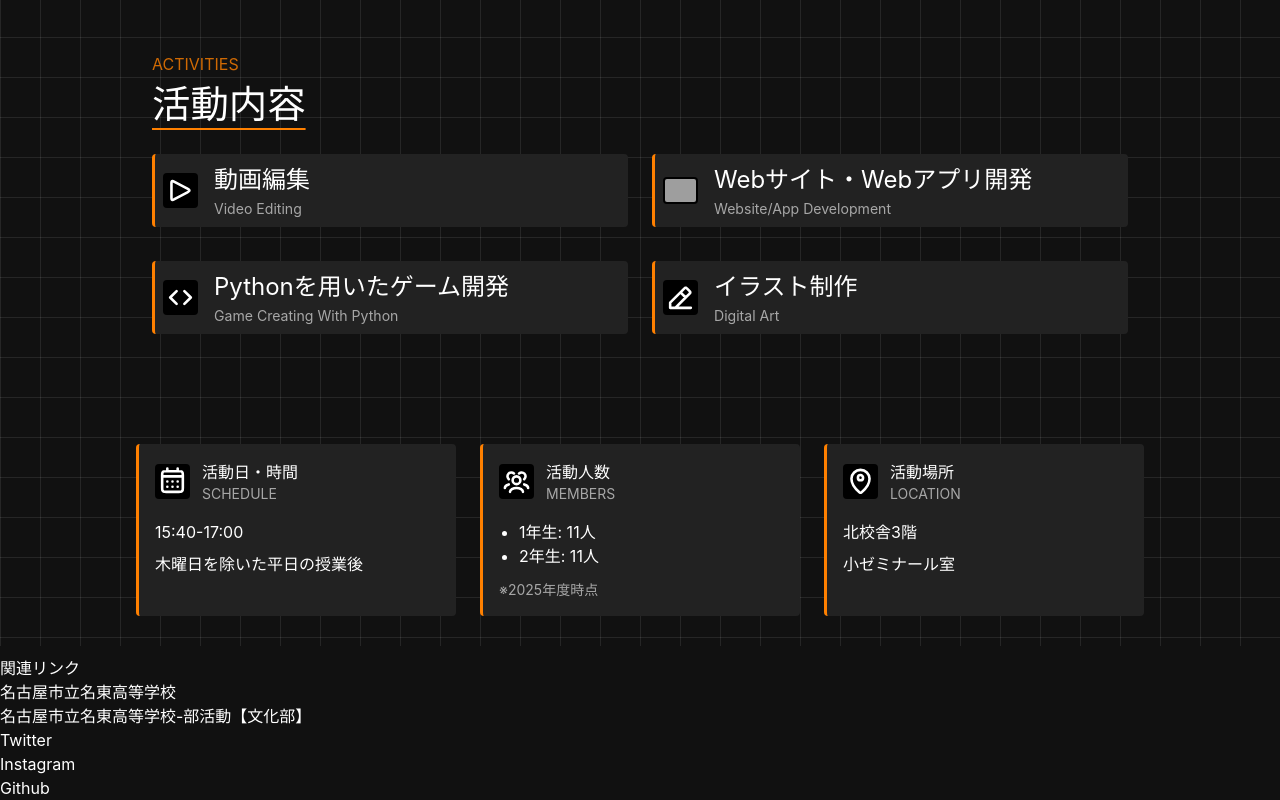
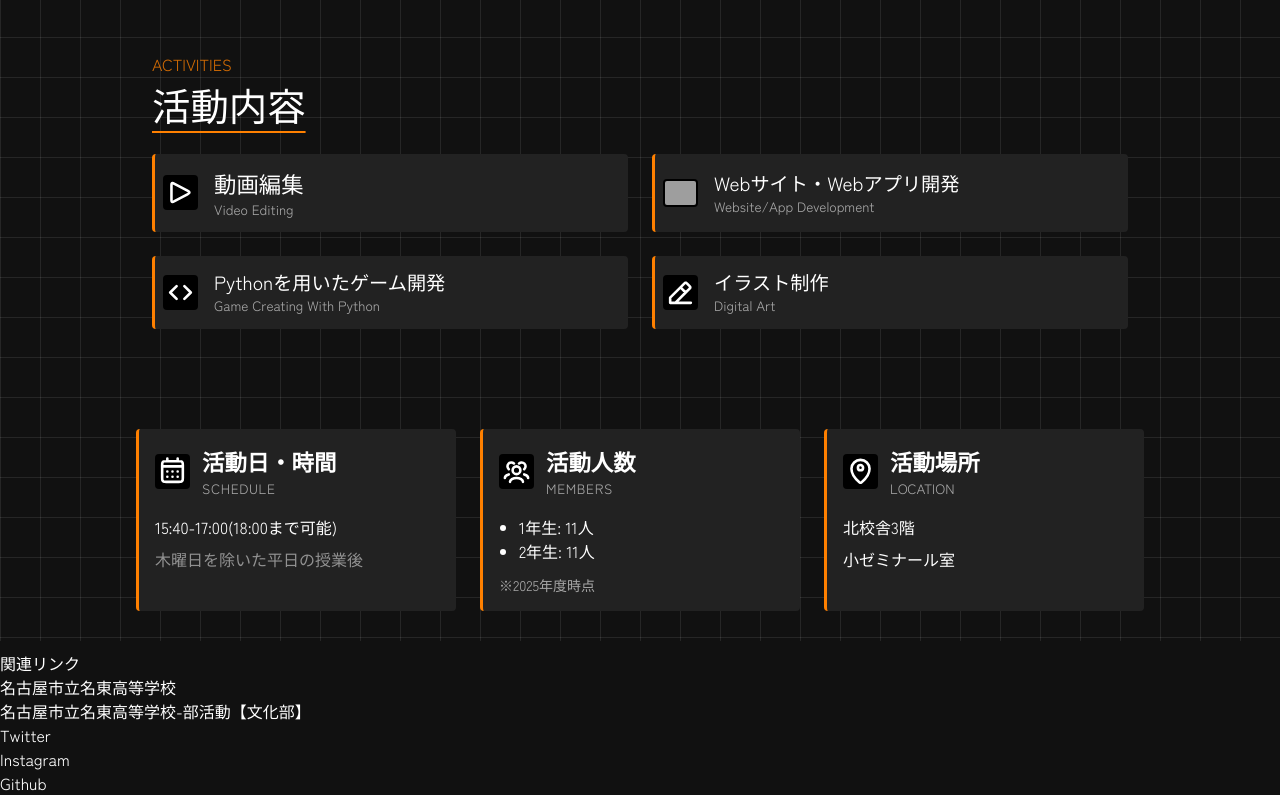
Before and after one commit to MeitoComputerClub/meitocc-homepage, a Next.js app: page / in a window 1280 px wide. Shown: the part 597-1397 px from the top of the page. Built offline with nearby package versions, Linux system fonts and the light colour scheme; grey boxes are pictures that could not be loaded.

Commit message:
トップページレイアウト、フォント変更、NextJSアップデート

```diff
--- a/src/pages/_app.tsx
+++ b/src/pages/_app.tsx
@@ -2,12 +2,24 @@ import type { AppProps } from "next/app";
 import Layout from "@/components/layout/Layout";
 import "@/styles/globals.css";
 
+import { Sora, Noto_Sans, Zen_Kaku_Gothic_New } from "next/font/google";
+// import "./globals.css";
+
+const sora = Sora({
+  subsets: ["latin"],
+  weight: ["100", "500"],
+});
+const noto = Noto_Sans({ subsets: ["latin"], weight: ["400", "600"] });
+const zen = Zen_Kaku_Gothic_New({ subsets: ["latin"], weight: ["400", "700"] });
+
 export default function App({ Component, pageProps }: AppProps) {
   return (
-    <>
+    <div className={zen.className}>
       <Layout>
         <Component {...pageProps} />
       </Layout>
-    </>
+    </div>
   );
 }
+
+export { sora, noto, zen };
--- a/src/pages/index.tsx
+++ b/src/pages/index.tsx
@@ -1,4 +1,5 @@
 import Image from "next/image";
+import { sora } from "@/pages/_app";
 
 export default function Home() {
   return (
@@ -9,8 +10,10 @@ export default function Home() {
       {/* Hero Section */}
       <section className="mt-[clamp(40px,6vw,100px)]">
         <div className="max-w-5xl mx-auto px-2 md:px-6">
-          <h1 className="text-[clamp(2.5rem,8vw,6rem)] font-extrabold leading-[0.9] tracking-tighter text-[#20b2aa] md:tracking-normal">
-            M~~~~
+          <h1
+            className={`${sora.className} text-[clamp(2.5rem,8vw,6rem)] font-medium leading-[0.9] tracking-tighter text-[#20b2aa] md:tracking-normal`}
+          >
+            MEITO
             <br />
             COMPUTER
             <br />
@@ -20,7 +23,9 @@ export default function Home() {
             </span>
           </h1>
 
-          <p className="mt-0.5 text-[clamp(1.2rem,2.5vw,1.8rem)] tracking-widest md:whitespace-nowrap">
+          <p
+            className={`${sora.className} mt-0.5 text-[clamp(0.945rem,2.5vw,1.8rem)] font-thin tracking-widest md:whitespace-nowrap`}
+          >
             design and development
           </p>
         </div>
@@ -34,8 +39,8 @@ export default function Home() {
             活動内容
           </h1>
 
-          <div className="grid grid-cols-1 md:grid-cols-2 gap-6">
-            <div className="mb-2.5 p-2 bg-[#222] border-l-3 rounded border-l-[#ff8000] flex items-center gap-4">
+          <div className="grid grid-cols-1 md:grid-cols-2 gap-6 items-stretch">
+            <div className="mb-2.5 p-2 bg-[#222] border-l-3 rounded border-l-[#ff8000] flex items-center gap-4 h-full">
               <Image
                 className="bg-black rounded p-0.5"
                 src="/Play.svg"
@@ -44,16 +49,16 @@ export default function Home() {
                 height={35}
               />
               <div className="flex-1 min-w-0">
-                <h2 className="text-[clamp(0.9rem,3vw,1.5rem)] break-keep">
+                <h2 className="text-[clamp(1.0rem,2.5vw,1.4rem)] break-keep">
                   動画編集
                 </h2>
-                <p className="text-[clamp(0.77rem,3vw,0.88rem)] opacity-60 break-keep">
+                <p className="text-[clamp(0.7rem,1.5vw,0.85rem)] opacity-60 break-keep leading-snug">
                   Video Editing
                 </p>
               </div>
             </div>
 
-            <div className="mb-2.5 p-2 bg-[#222] border-l-3 rounded border-l-[#ff8000] flex items-center gap-4">
+            <div className="mb-2.5 p-2 bg-[#222] border-l-3 rounded border-l-[#ff8000] flex items-center gap-4 h-full">
               <Image
                 className="bg-black rounded p-0.5"
                 src="/Globe.svg"
@@ -62,16 +67,18 @@ export default function Home() {
                 height={35}
               />
               <div className="flex-1 min-w-0">
-                <h2 className="text-[clamp(0.9rem,3vw,1.5rem)] whitespace-nowrap">
+                <h2 className="text-[clamp(1.0rem,1.5vw,1.4rem)] break-keep leading-snug line-clamp-2 md:line-clamp-none">
                   Webサイト・Webアプリ開発
                 </h2>
-                <p className="text-[clamp(0.77rem,3vw,0.88rem)] opacity-60">
+                <p className="text-[clamp(0.7rem,1.5vw,0.85rem)] opacity-60">
                   Website/App Development
                 </p>
               </div>
             </div>
 
-            <div className="mb-2.5 p-2 bg-[#222] border-l-3 rounded border-l-[#ff8000] flex items-center gap-4">
+            {/* h2の文字列が改行されない問題、ヘッダー、カード、フッターの文字の大きさ、フッターはリンクも */}
+
+            <div className="mb-2.5 p-2 bg-[#222] border-l-3 rounded border-l-[#ff8000] flex items-center gap-4 h-full">
               <Image
                 className="bg-black rounded p-0.5"
                 src="/Code.svg"
@@ -80,16 +87,18 @@ export default function Home() {
                 height={35}
               />
               <div className="flex-1 min-w-0">
-                <h2 className="text-[clamp(0.9rem,3vw,1.5rem)] whitespace-nowrap">
-                  Pythonを用いたゲーム開発
+                <h2 className="text-[clamp(1.0rem,1.5vw,1.4rem)] leading-snug break-keep line-clamp-2 md:line-clamp-none">
+                  Pythonを用いた
+                  <wbr />
+                  ゲーム開発
                 </h2>
-                <p className="text-[clamp(0.77rem,3vw,0.88rem)]  opacity-60">
+                <p className="text-[clamp(0.7rem,1.5vw,0.85rem)]  opacity-60">
                   Game Creating With Python
                 </p>
               </div>
             </div>
 
-            <div className="mb-2.5 p-2 bg-[#222] border-l-3 rounded border-l-[#ff8000] flex items-center gap-4">
+            <div className="mb-2.5 p-2 bg-[#222] border-l-3 rounded border-l-[#ff8000] flex items-center gap-4 h-full">
               <Image
                 className="bg-black rounded p-0.5"
                 src="/Edit_Pencil_Line_01.svg"
@@ -98,10 +107,10 @@ export default function Home() {
                 height={35}
               />
               <div className="flex-1 min-w-0">
-                <h2 className="text-[clamp(0.9rem,3vw,1.5rem)]">
+                <h2 className="text-[clamp(1.0rem,1.5vw,1.4rem)] break-keep leading-snug">
                   イラスト制作
                 </h2>
-                <p className="text-[clamp(0.77rem,3vw,0.88rem)] opacity-60">
+                <p className="text-[clamp(0.7rem,1.5vw,0.85rem)] opacity-60">
                   Digital Art
                 </p>
               </div>
@@ -122,12 +131,20 @@ export default function Home() {
               height={35}
             />
             <div>
-              <h2 className="">活動日・時間</h2>
-              <p className="text-sm opacity-60">SCHEDULE</p>
+              <h2 className="text-[clamp(1rem,2.5vw,1.4rem)] font-semibold">
+                活動日・時間
+              </h2>
+              <p className="text-[clamp(0.7rem,1.5vw,0.85rem)] opacity-60 tracking-wider">
+                SCHEDULE
+              </p>
             </div>
           </div>
-          <p className="">15:40-17:00</p>
-          <p className="">木曜日を除いた平日の授業後</p>
+          <p className="text-[clamp(0.85rem,1.8vw,1.0rem)]">
+            15:40-17:00(18:00まで可能)
+          </p>
+          <p className="text-[clamp(0.85rem,1.8vw,1.0rem)] opacity-50">
+            木曜日を除いた平日の授業後
+          </p>
         </div>
 
         <div className="bg-[#222] border-l-3 rounded border-l-[#ff8000] p-4 flex flex-col gap-2">
@@ -140,13 +157,17 @@ export default function Home() {
               height={35}
             />
             <div>
-              <h2 className="">活動人数</h2>
-              <p className="text-sm opacity-60">MEMBERS</p>
+              <h2 className="text-[clamp(1rem,2.5vw,1.4rem)] font-semibold">
+                活動人数
+              </h2>
+              <p className="text-[clamp(0.7rem,1.5vw,0.85rem)] opacity-60 tracking-wider">
+                MEMBERS
+              </p>
             </div>
           </div>
           <ul className="list-disc pl-5">
-            <li className="">1年生: 11人</li>
-            <li className="">2年生: 11人</li>
+            <li className="text-[clamp(0.85rem,1.8vw,1.0rem)] ">1年生: 11人</li>
+            <li className="text-[clamp(0.85rem,1.8vw,1.0rem)] ">2年生: 11人</li>
           </ul>
           <p className="text-sm mt-1 opacity-60">※2025年度時点</p>
         </div>
@@ -161,18 +182,20 @@ export default function Home() {
               height={35}
             />
             <div>
-              <h2 className="">活動場所</h2>
-              <p className="text-sm opacity-60">LOCATION</p>
+              <h2 className="text-[clamp(1rem,2.5vw,1.4rem)] font-semibold">
+                活動場所
+              </h2>
+              <p className="text-[clamp(0.7rem,1.5vw,0.85rem)] opacity-60">
+                LOCATION
+              </p>
             </div>
           </div>
-          <p className="">北校舎3階</p>
-          <p className="">小ゼミナール室</p>
+          <p className="text-[clamp(0.85rem,1.8vw,1.0rem)]">北校舎3階</p>
+          <p className="text-[clamp(0.85rem,1.8vw,1.0rem)]">小ゼミナール室</p>
         </div>
       </section>
     </main>
   );
 }
 
-// メモ　フッターに使うURLを貼る
-//メモ 4.30 md時のハンバーガーメニューアイコンを持ってくる、section3の3つのカードのレイアウト
 //question書く内容: 男女構成、活動場所、時間、兼部、
--- a/src/styles/Home.module.css
+++ b/src/styles/Home.module.css
@@ -13,7 +13,7 @@
   min-height: 100svh;
   padding: 80px;
   gap: 64px;
-  font-family: var(--font-geist-sans);
+  /* font-family: var(--font-geist-sans); */
 }
 
 @media (prefers-color-scheme: dark) {
@@ -35,7 +35,7 @@
 }
 
 .main ol {
-  font-family: var(--font-geist-mono);
+  /* font-family: var(--font-geist-mono); */
   padding-left: 0;
   margin: 0;
   font-size: 14px;
@@ -49,7 +49,7 @@
 }
 
 .main code {
-  font-family: inherit;
+  /* font-family: inherit; */
   background: var(--gray-alpha-100);
   padding: 2px 4px;
   border-radius: 4px;
```
Also changed, not shown: package.json (+4 -3 lines), 1 other file (tests, documents, lock files or other folders).
